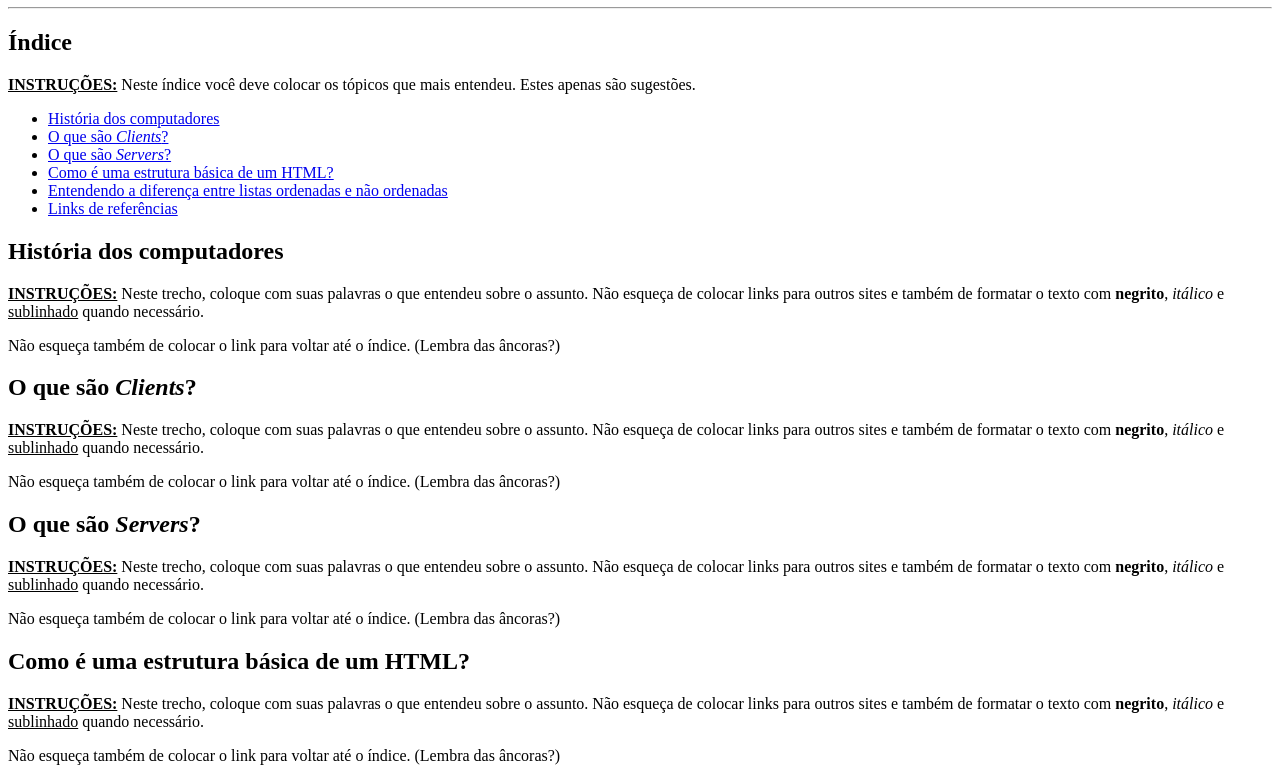
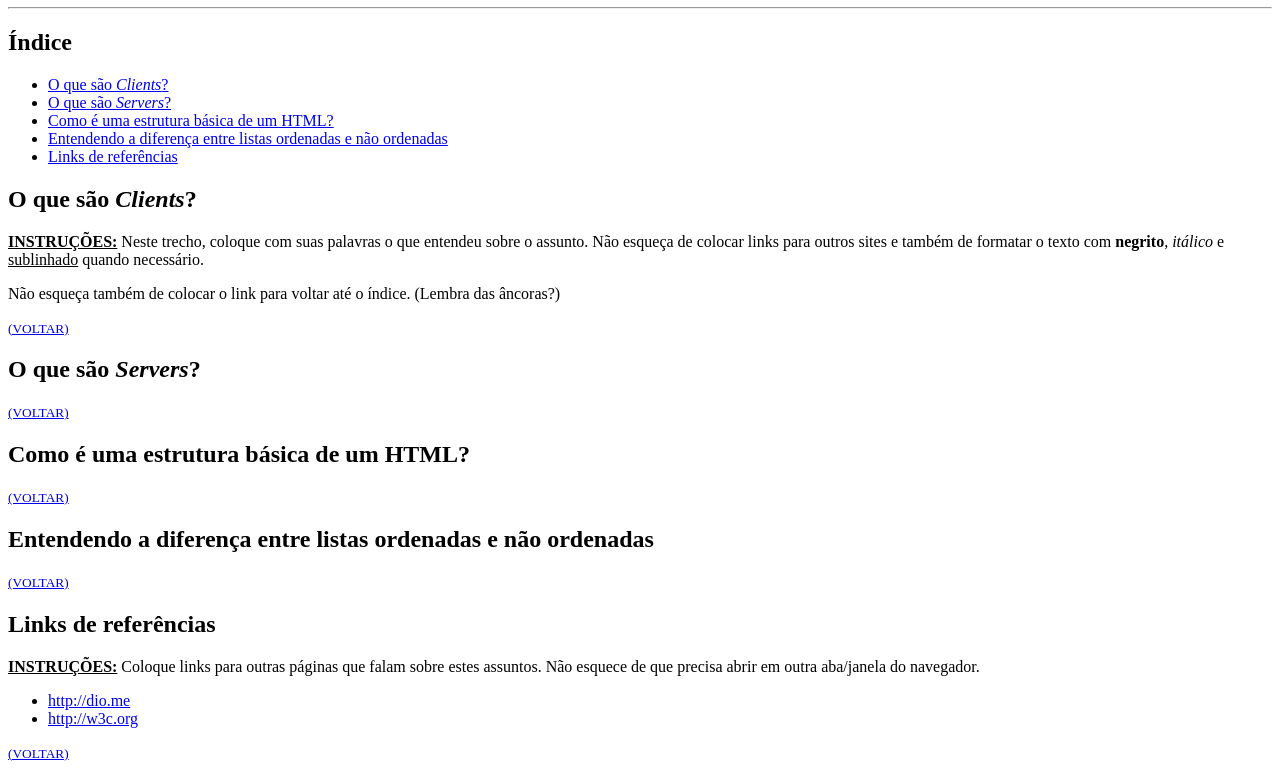
Before and after one commit to gknpp23/HTML-Web-Developer-Training-DIO, a plain HTML site: page desafio-projeto-mod01/index.html in a window 1280 px wide. Shown: the part 73-855 px from the top of the page. Drawn offline with Linux system fonts and the light colour scheme.

Commit message:
Adicionado links de navegação da página

```diff
--- a/desafio-projeto-mod01/index.html
+++ b/desafio-projeto-mod01/index.html
@@ -7,56 +7,40 @@
     <title>Página - Módulo I - Primeiros Passos com HTML</title>
 </head>
 <body>
-    <h1>Módulo 1 - Primeiros Passos com HTML</h1>
+    <h1 align="center">Módulo 1 - Primeiros Passos com HTML</h1>
     <hr />
 
-    <h2>Índice</h2>
-    <p><strong><u>INSTRUÇÕES:</u> </strong>Neste índice você deve colocar os tópicos que mais entendeu. Estes apenas são sugestões.</p>
+    <h2 id="indice">Índice</h2>
     <ul>
-        <li><a href="#">História dos computadores</a></li>
-        <li><a href="#">O que são <i>Clients</i>?</a></li>
-        <li><a href="#">O que são <i>Servers</i>?</a></li>
-        <li><a href="#">Como é uma estrutura básica de um HTML?</a></li>
-        <li><a href="#">Entendendo a diferença entre listas ordenadas e não ordenadas</a></li>
-        <li><a href="#">Links de referências</a></li>
+        <li><a href="#clients">O que são <i>Clients</i>?</a></li>
+        <li><a href="#servers">O que são <i>Servers</i>?</a></li>
+        <li><a href="#HTML">Como é uma estrutura básica de um HTML?</a></li>
+        <li><a href="#lists">Entendendo a diferença entre listas ordenadas e não ordenadas</a></li>
+        <li><a href="#links">Links de referências</a></li>
     </ul>
 
-    <h2>História dos computadores</h2>
+    <h2 id="clients">O que são <i>Clients</i>?</h2>
     <p><strong><u>INSTRUÇÕES:</u> </strong>Neste trecho, coloque com suas palavras o que entendeu sobre o assunto.
        Não esqueça de colocar links para outros sites e também de formatar o texto com
        <strong>negrito</strong>, <i>itálico</i> e <u>sublinhado</u> quando necessário.</p>
     <p>Não esqueça também de colocar o link para voltar até o índice. (Lembra das âncoras?)</p>
+    <small>  <a href="#indice">(VOLTAR)</a></small>
 
-    <h2>O que são <i>Clients</i>?</h2>
-    <p><strong><u>INSTRUÇÕES:</u> </strong>Neste trecho, coloque com suas palavras o que entendeu sobre o assunto.
-       Não esqueça de colocar links para outros sites e também de formatar o texto com
-       <strong>negrito</strong>, <i>itálico</i> e <u>sublinhado</u> quando necessário.</p>
-    <p>Não esqueça também de colocar o link para voltar até o índice. (Lembra das âncoras?)</p>
+    <h2 id="servers">O que são <i>Servers</i>?</h2>
+    <small>  <a href="#indice">(VOLTAR)</a></small>
 
-    <h2>O que são <i>Servers</i>?</h2>
-    <p><strong><u>INSTRUÇÕES:</u> </strong>Neste trecho, coloque com suas palavras o que entendeu sobre o assunto.
-       Não esqueça de colocar links para outros sites e também de formatar o texto com
-       <strong>negrito</strong>, <i>itálico</i> e <u>sublinhado</u> quando necessário.</p>
-    <p>Não esqueça também de colocar o link para voltar até o índice. (Lembra das âncoras?)</p>
+    <h2 id="HTML">Como é uma estrutura básica de um HTML?</h2>
+    <small>  <a href="#indice">(VOLTAR)</a></small>
 
-    <h2>Como é uma estrutura básica de um HTML?</h2>
-    <p><strong><u>INSTRUÇÕES:</u> </strong>Neste trecho, coloque com suas palavras o que entendeu sobre o assunto.
-       Não esqueça de colocar links para outros sites e também de formatar o texto com
-       <strong>negrito</strong>, <i>itálico</i> e <u>sublinhado</u> quando necessário.</p>
-    <p>Não esqueça também de colocar o link para voltar até o índice. (Lembra das âncoras?)</p>
+    <h2 id="lists">Entendendo a diferença entre listas ordenadas e não ordenadas</h2>
+    <small>  <a href="#indice">(VOLTAR)</a></small>
 
-    <h2>Entendendo a diferença entre listas ordenadas e não ordenadas</h2>
-    <p><strong><u>INSTRUÇÕES:</u> </strong>Neste trecho, coloque com suas palavras o que entendeu sobre o assunto.
-       Não esqueça de colocar links para outros sites e também de formatar o texto com
-       <strong>negrito</strong>, <i>itálico</i> e <u>sublinhado</u> quando necessário.</p>
-    <p>Não esqueça também de colocar o link para voltar até o índice. (Lembra das âncoras?)</p>
-
-    <h2>Links de referências</h2>
+    <h2 id="links">Links de referências</h2>
     <p><strong><u>INSTRUÇÕES:</u> </strong>Coloque links para outras páginas que falam sobre estes assuntos. Não esquece de que precisa abrir em outra aba/janela do navegador.</p>
     <ul>
         <li><a href="#">http://dio.me</a></li>
         <li><a href="#">http://w3c.org</a></li>
     </ul>
-
+    <small>  <a href="#indice">(VOLTAR)</a></small>
 </body>
 </html>
```
